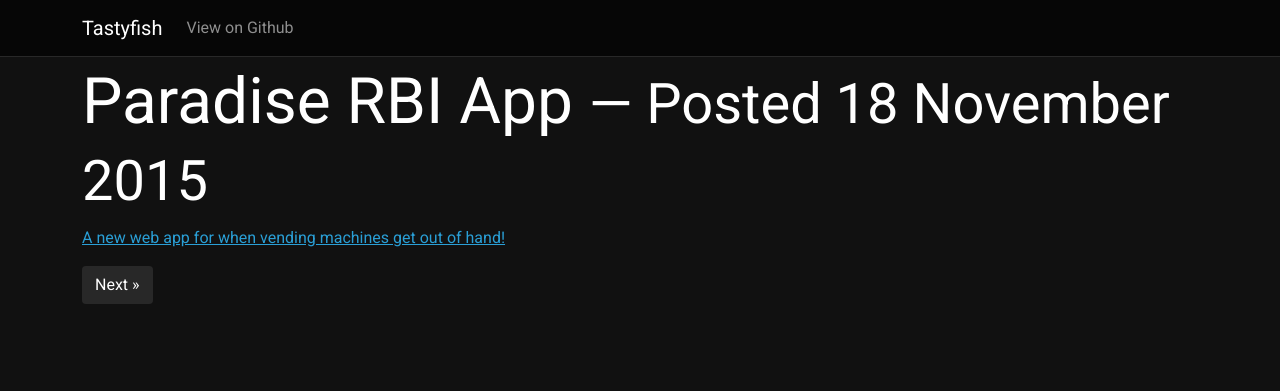
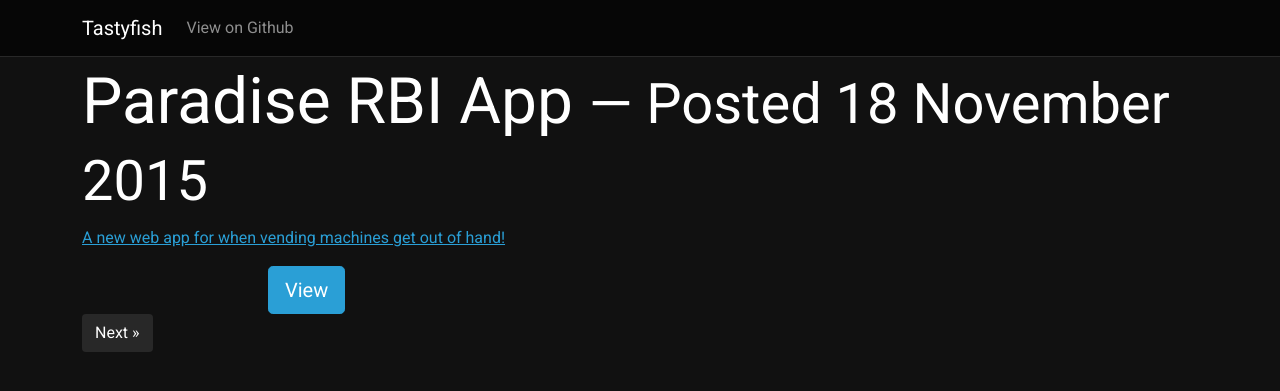
Before and after one commit to Tastyfish/tastyfish.github.io, a Jekyll site: the page built from _posts/2015-11-18-rbi.md, in a window 1280 px wide. Shown: the top 391 px of the page. Built offline with Jekyll 4.4.1, drawn with Linux system fonts in a browser that asks for light colours.

Commit message:
Start of new hoturl feature to better feature the links themselves.

```diff
--- a/_layouts/post.html
+++ b/_layouts/post.html
@@ -9,6 +9,12 @@ layout: default
 
 {{ content }}
 
+{% if page.hoturl %}
+<div class="d-grid d-md-block col-8 mx-auto">
+	<a class="btn btn-primary btn-lg" href="{{ page.hoturl }}" role="button">View</a>
+</div>
+{% endif %}
+
 <nav aria-label="Page navigation">
 	<ul class="pagination">
 		{% if page.previous %}
--- a/_posts/2015-11-18-rbi.md
+++ b/_posts/2015-11-18-rbi.md
@@ -1,5 +1,6 @@
 ---
 layout: post
 title: Paradise RBI App
+hoturl: http://tastyfish.github.io/rbi
 ---
 [A new web app for when vending machines get out of hand!](http://tastyfish.github.io/rbi)
```
Also changed, not shown: _posts/2015-11-23-deathmap.md (+1 -0 lines), _posts/2016-1-20-wiremap.md (+1 -0 lines), _posts/2021-4-10-safd.md (+1 -0 lines).
